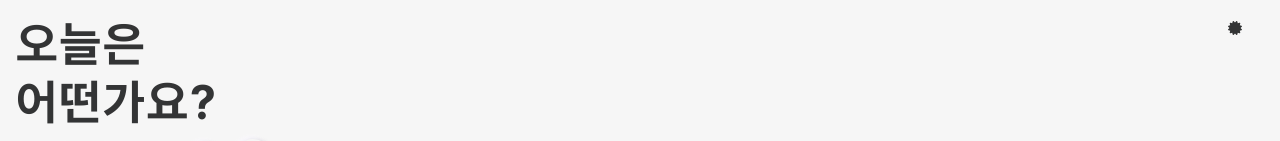
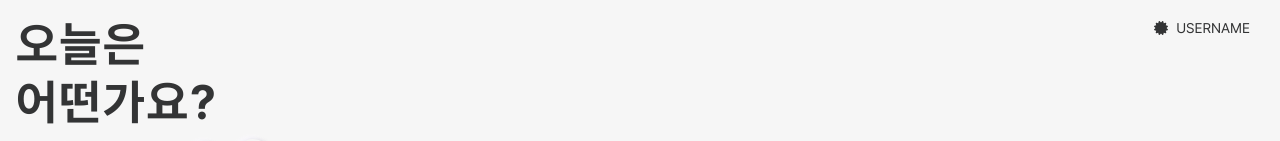
Before and after one commit to codestates-seb/seb40_main_029, a React (Create React App) app in the folder client/: page / in a window 1280 px wide. Shown: the top 141 px of the page. Built offline with nearby package versions, Linux system fonts and the light colour scheme.

Commit message:
feat: username props

```diff
--- a/client/src/components/module/Header.js
+++ b/client/src/components/module/Header.js
@@ -44,7 +44,7 @@ function Header() {
         </BookmarkWrapper>
       </div>
       <GnbLayout>
-        <User onClick={onClick} />
+        <User onClick={onClick}>USERNAME</User>
         {isOpen ? <Nav /> : null}
       </GnbLayout>
     </HeaderWrapper>
```
